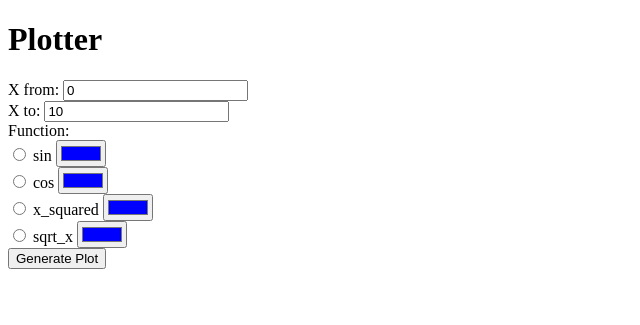
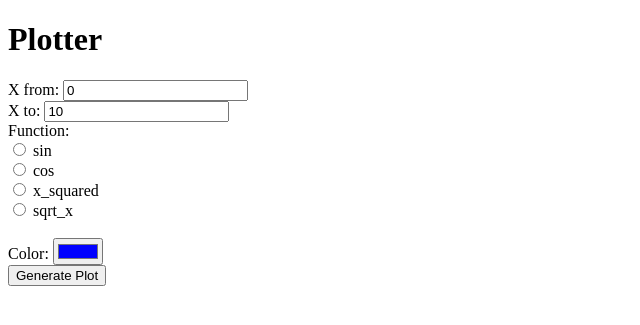
Before and after one commit to 0xAkarapong/HS_Python3_TheFlask, a Flask app: page /plot in a window 1280 px wide. Shown: the top 325 px of the page, without its empty margins (0-640 px from the left). Run offline with Flask 3, Linux system fonts and the light colour scheme.

Commit message:
I hate math library and change it to numpy

```diff
--- a/app.py
+++ b/app.py
@@ -1,6 +1,5 @@
 from flask import Flask, request, render_template, url_for
 import matplotlib.pyplot as plt
-from math import sin, cos, sqrt
 import numpy as np
 import io
 import base64
@@ -8,10 +7,10 @@ import base64
 app = Flask(__name__)
 
 functions = {
-    "sin": sin,
-    "cos": cos,
+    "sin": np.sin,
+    "cos": np.cos,
     "x_squared": lambda x: x**2,
-    "sqrt_x": sqrt,
+    "sqrt_x": np.sqrt,
 }
 
 @app.route("/")
@@ -38,7 +37,10 @@ def plot():
             x_from = float(request.form['x_from'])
             x_to = float(request.form['x_to'])
             function_name = request.form.get('function')
-            color = request.form.get('color') or '#0000FF'
+            color = request.form.get('color')
+
+            if not color:
+                color = '#0000FF'
 
             if not function_name:
                 return "Please select a function."
--- a/templates/plotter.html
+++ b/templates/plotter.html
@@ -12,8 +12,9 @@
             Function: <br>
             {% for name, func in functions.items() %}
                 <input type="radio" name="function" value="{{ name }}" id="{{ name }}" required>
-            <label for="{{ name }}">{{ name }}</label>
-            <input type="color" name="color" value="#0000FF" {% if loop.first %}checked{% endif %}><br>  {% endfor %}
+                <label for="{{ name }}">{{ name }}</label> <br>
+            {% endfor %}<br>
+            Color: <input type="color" name="color" value="#0000FF"><br>
             <input type="submit" value="Generate Plot">
         </form>
 
```
Lines whose indentation alone changed are shown as unchanged.
